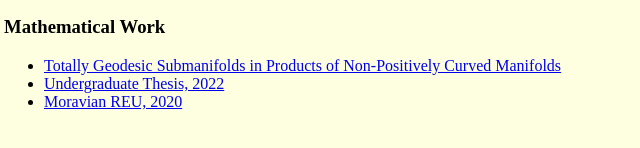
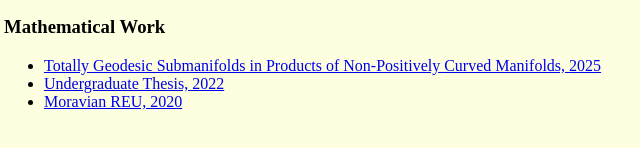
Before and after one commit to nickhanson1/nickhanson1.github.io, a plain HTML site: page index.html in a window 1280 px wide. Shown: the part 540-688 px from the top of the page, 60-700 px from the left. Drawn offline with Linux system fonts and the light colour scheme.

Commit message:
changed source to index

```diff
--- a/index.html
+++ b/index.html
@@ -82,7 +82,7 @@
         <h3 id="events">Mathematical Work</h3>
         <ul>
         <li><a href="paper1.pdf">Totally Geodesic Submanifolds in Products of
-Non-Positively Curved Manifolds</a></li>
+Non-Positively Curved Manifolds, 2025</a></li>
         <li><a href="BachelorThesis.pdf">Undergraduate Thesis, 2022</a></li>
         <li><a href="NetworkConnectivity.pdf">Moravian REU, 2020</a></li>
         </ul>
```
